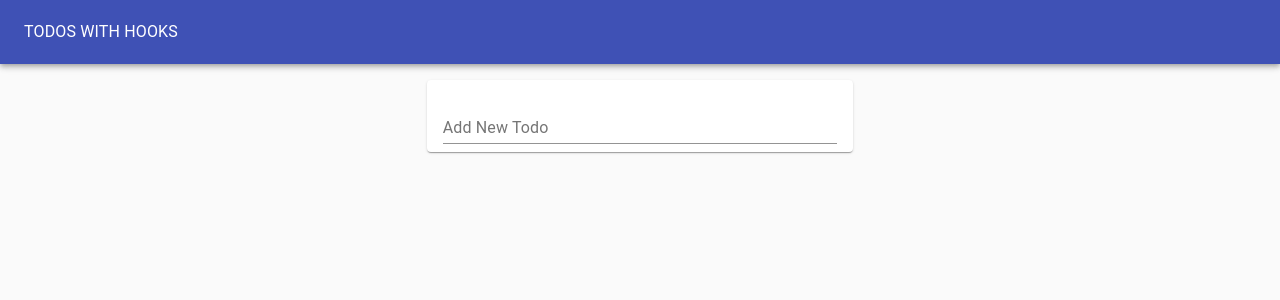
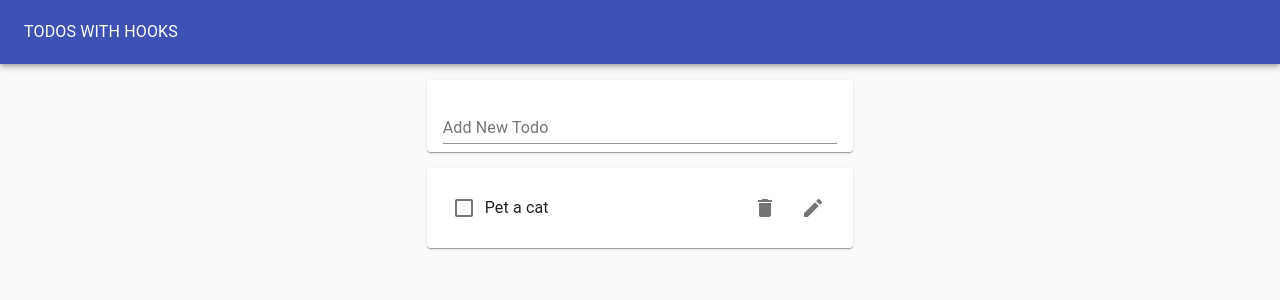
Before and after one commit to shresthabibek/hooks-todo-app, a React (Create React App) app: page / in a window 1280 px wide. Shown: the top 300 px of the page. Built offline with nearby package versions, Linux system fonts and the light colour scheme.

Commit message:
created useLocalStorageState hook

```diff
--- a/src/TodoApp.js
+++ b/src/TodoApp.js
@@ -1,4 +1,4 @@
-import React, { useEffect } from 'react';
+import React from 'react';
 import TodoList from './TodoList';
 import TodoForm from './TodoForm';
 import Typography from '@material-ui/core/Typography';
@@ -9,20 +9,8 @@
 import useTodoState from './hooks/useTodoState';
 
 function TodoApp() {
-	const initialTodos = JSON.parse(window.localStorage.getItem('todos') || '[]');
-	// const initialTodos = [
-	// 	{ id: 1, task: 'Clena Fishtank', completed: false },
-	// 	{ id: 2, task: 'Wash Car', completed: true },
-	// 	{ id: 3, task: 'Grow Beard', completed: false }
-	// ];
+	const initialTodos = [ { id: 1, task: 'Pet a cat', completed: false } ];
 	const { todos, addTodo, removeTodo, toggleTodo, editTodo } = useTodoState(initialTodos);
-
-	useEffect(
-		() => {
-			window.localStorage.setItem('todos', JSON.stringify(todos));
-		},
-		[ todos ]
-	);
 
 	return (
 		<Paper
--- /dev/null
+++ b/src/hooks/useLocalStorageState.js
@@ -0,0 +1,26 @@
+import { useState, useEffect } from 'react';
+
+function useLocalStorageState(key, defaultVal) {
+	//make piece of state, based off of value in localstorage (or default)
+	const [ state, setState ] = useState(() => {
+		let val;
+		try {
+			val = JSON.parse(window.localStorage.getItem(key) || String(defaultVal));
+		} catch (e) {
+			val = defaultVal;
+		}
+		return val;
+	});
+
+	//to use useEffect to update local storage when state changes
+
+	useEffect(
+		() => {
+			window.localStorage.setItem(key, JSON.stringify(state));
+		},
+		[ state ]
+	);
+	return [ state, setState ];
+}
+
+export default useLocalStorageState;
--- a/src/hooks/useTodoState.js
+++ b/src/hooks/useTodoState.js
@@ -1,7 +1,8 @@
-import { useState } from 'react';
+import useLocalStorageState from './useLocalStorageState';
 import { v4 as uuidv4 } from 'uuid';
+
 export default (initialTodos) => {
-	const [ todos, setTodos ] = useState(initialTodos);
+	const [ todos, setTodos ] = useLocalStorageState('todos', initialTodos);
 	return {
 		todos,
 		addTodo: (newTodoText) => {
```
